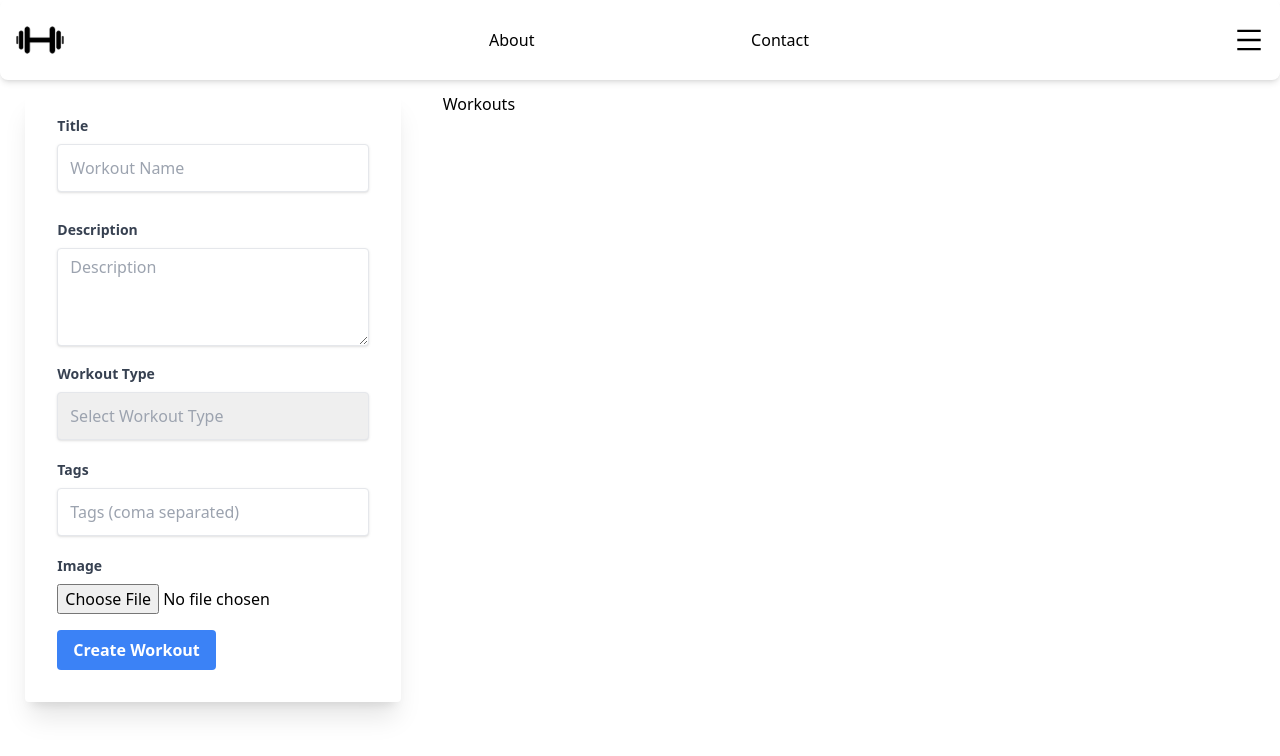
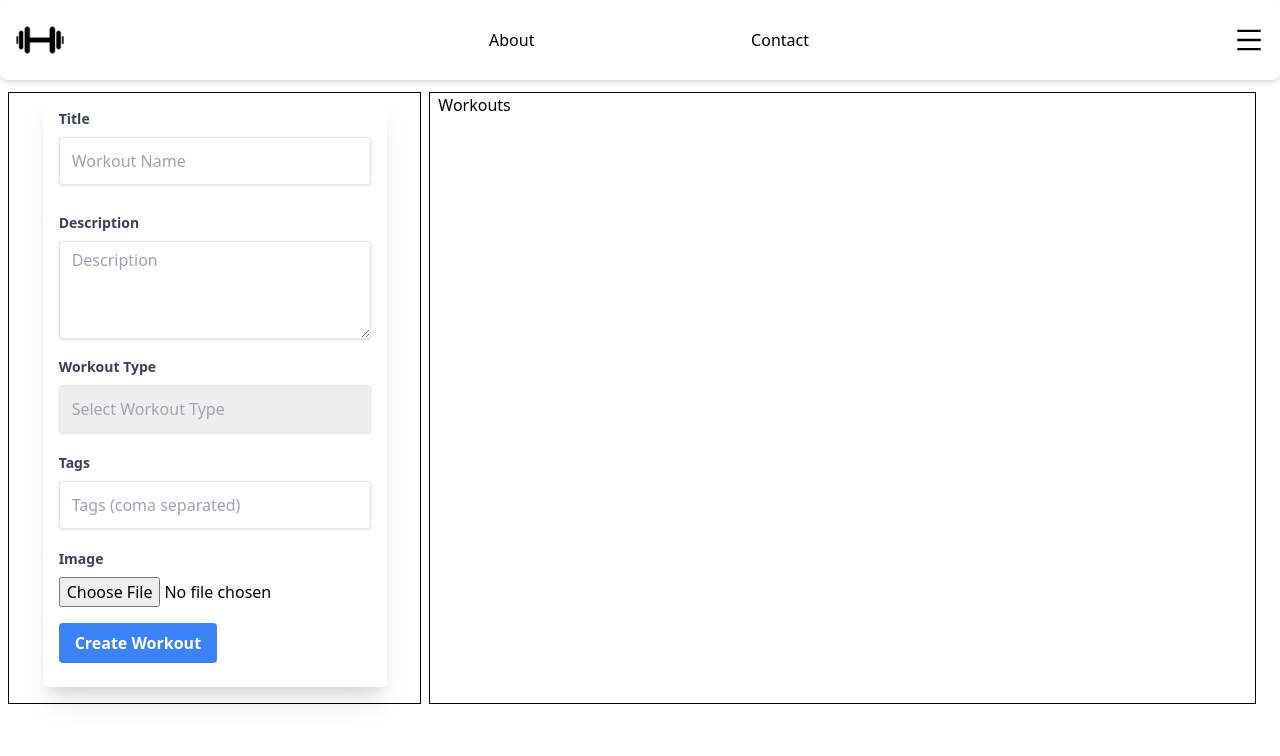
Before and after one commit to krisf451/lyftlife, a React (Create React App) app in the folder client/: page / in a window 1280 px wide. Shown: the top 756 px of the page. Built offline with nearby package versions, Linux system fonts and the light colour scheme.

Commit message:
WIP :alien: working on grid styling, moving onto redux

```diff
--- a/client/src/App.js
+++ b/client/src/App.js
@@ -6,7 +6,7 @@ import { Navbar } from "./components";
 
 const App = () => {
   return (
-    <div className="min-h-screen max-w-7xl mx-auto flex flex-col overflow-hidden">
+    <div className="min-h-screen mx-auto flex flex-col overflow-hidden">
       <Navbar />
       <Routes>
         <Route path="/" element={<Home />} />
--- a/client/src/components/Form.js
+++ b/client/src/components/Form.js
@@ -23,8 +23,8 @@ const Form = () => {
   };
 
   return (
-    <div className="w-full min-w-sm flex justify-center items-center">
-      <form class="bg-white shadow-xl rounded px-8 pt-6 pb-8 mb-4">
+    <div className="flex items-center justify-center w-full">
+      <form class="bg-white shadow-xl rounded px-4 pt-4 pb-6 mb-4">
         <div class="mb-4">
           <label
             className="block text-gray-700 text-sm font-bold mb-2"
--- a/client/src/components/Workouts.js
+++ b/client/src/components/Workouts.js
@@ -1,7 +1,7 @@
 import React from "react";
 
 const Workouts = () => {
-  return <div>Workouts</div>;
+  return <div className="flex-1">Workouts</div>;
 };
 
 export default Workouts;
--- a/client/src/pages/Home.js
+++ b/client/src/pages/Home.js
@@ -3,11 +3,11 @@ import { Form, Workouts } from "../components";
 
 const Home = () => {
   return (
-    <main className="grid grid-cols-12 ">
-      <div className="col-span-12 md:col-span-6 lg:col-span-4 px-4">
+    <main className="grid grid-cols-12 gap-2">
+      <div className="col-span-12 md:col-span-6 xl:col-span-4 border border-black ml-2">
         <Form />
       </div>
-      <div className="col-span-12 md:col-span-6 lg:col-span-8 px-4">
+      <div className="col-span-12 md:col-span-6 xl:col-span-8 px-2 border border-black mr-6">
         <Workouts />
       </div>
     </main>
```
